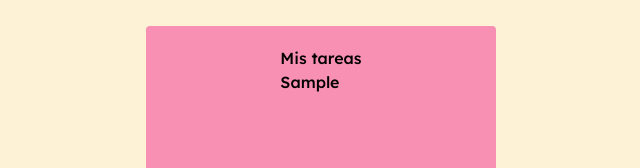
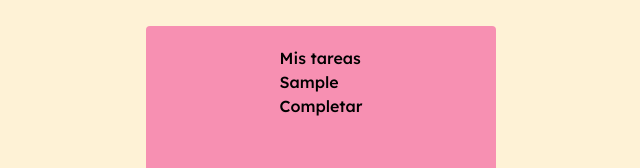
Before and after one commit to fserrano97/proyecto-final-ada-todo-list, a React (Vite) app: page / in a window 1280 px wide. Both pictures are taken after typing "Sample" into the empty fields and a click on the button "Agregar". Shown: the part 132-300 px from the top of the page, without its empty margins (319-959 px from the left). Built offline with nearby package versions, Linux system fonts and the light colour scheme.

Commit message:
Agrega funcionalidad para completar tareas

```diff
--- a/src/App.jsx
+++ b/src/App.jsx
@@ -5,13 +5,24 @@ import { useState } from "react";
 
 function App() {
   const [tareas, setTareas] = useState([]);
+
+  const completarTarea = (id) => {
+  setTareas((tareas) =>
+    tareas.map((tarea) =>
+      tarea.id === id
+        ? { ...tarea, completada: !tarea.completada }
+        : tarea
+    )
+  );
+};
+
   return (
     <>
       <div className="App">
         <h1 className="titulo-principal">Mis Tareas</h1>
 
         <div className="container-list">
-      <ListaTarea tareas={tareas} />
+          <ListaTarea tareas={tareas} completarTarea={completarTarea} />
         </div>
 
         <div className="container-form">
--- a/src/components/ListaTarea/ListaTarea.jsx
+++ b/src/components/ListaTarea/ListaTarea.jsx
@@ -1,13 +1,17 @@
 import "./ListaTarea.css";
 import Tarea from "../Tarea/Tarea";
 
-const ListaTarea = ({ tareas }) => {
+const ListaTarea = ({ tareas, completarTarea }) => {
   return (
     <div>
       <h2>Mis tareas</h2>
 
       {tareas.map((tarea) => (
-        <Tarea key={tarea.id} tarea={tarea} />
+        <Tarea
+          key={tarea.id}
+          tarea={tarea}
+          completarTarea={completarTarea}
+        />
       ))}
     </div>
   );
--- a/src/components/Tarea/Tarea.css
+++ b/src/components/Tarea/Tarea.css
@@ -0,0 +1,4 @@
+.completada {
+  text-decoration: line-through;
+  opacity: 0.5;
+}
--- a/src/components/Tarea/Tarea.jsx
+++ b/src/components/Tarea/Tarea.jsx
@@ -1,12 +1,16 @@
+import "./Tarea.css";
 
-const Tarea = ({ tarea }) => {
+const Tarea = ({ tarea, completarTarea }) => {
   return (
     <div>
-        <div className="tarea">
-  <p>{tarea.texto}</p>
-</div>
+      <div className="tarea">
+        <p className={tarea.completada ? "completada" : ""}>{tarea.texto}</p>
+        <button onClick={() => completarTarea(tarea.id)}>
+          {tarea.completada ? "Completada" : "Completar"}
+        </button>
+      </div>
     </div>
-  )
-}
+  );
+};
 
-export default Tarea
+export default Tarea;
```
